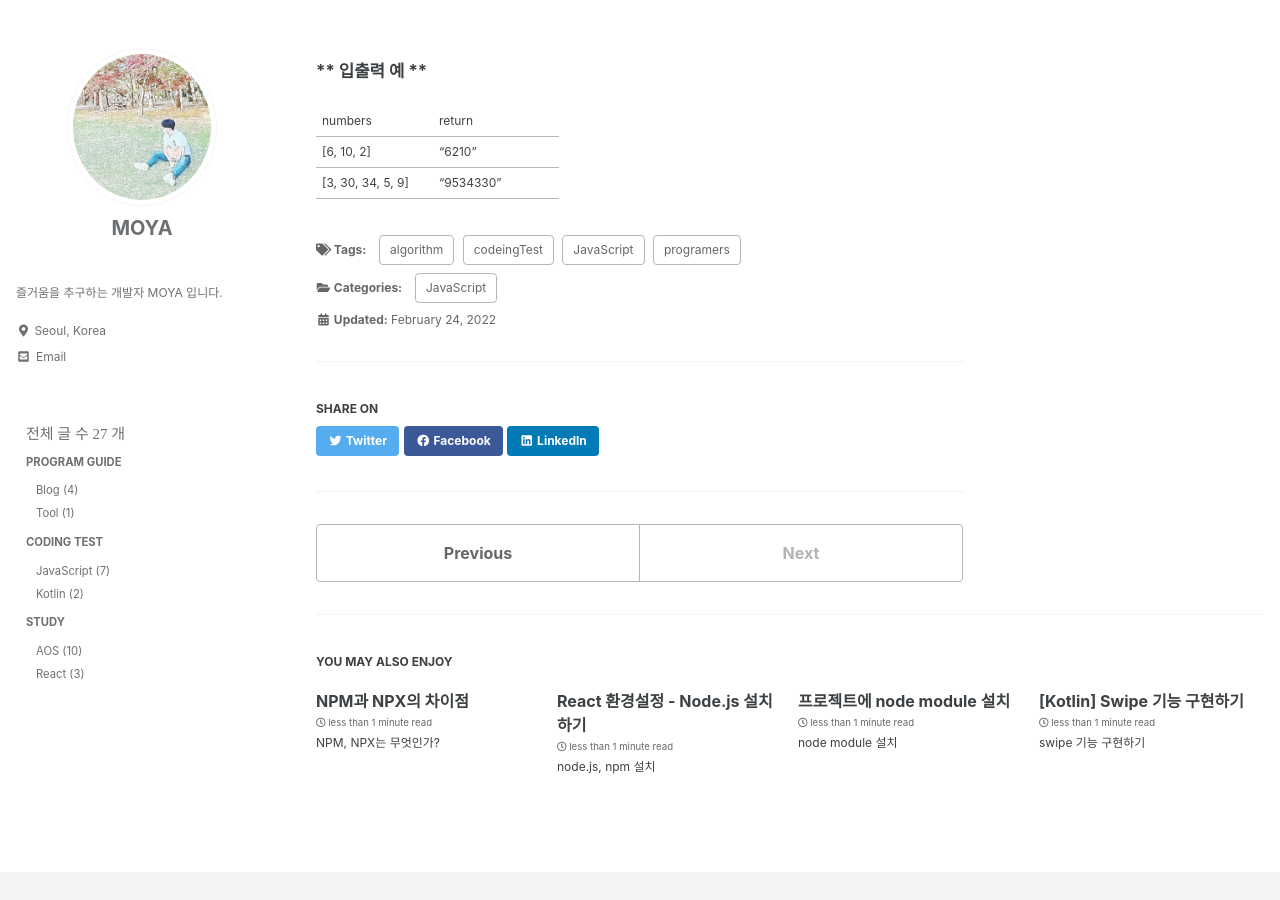
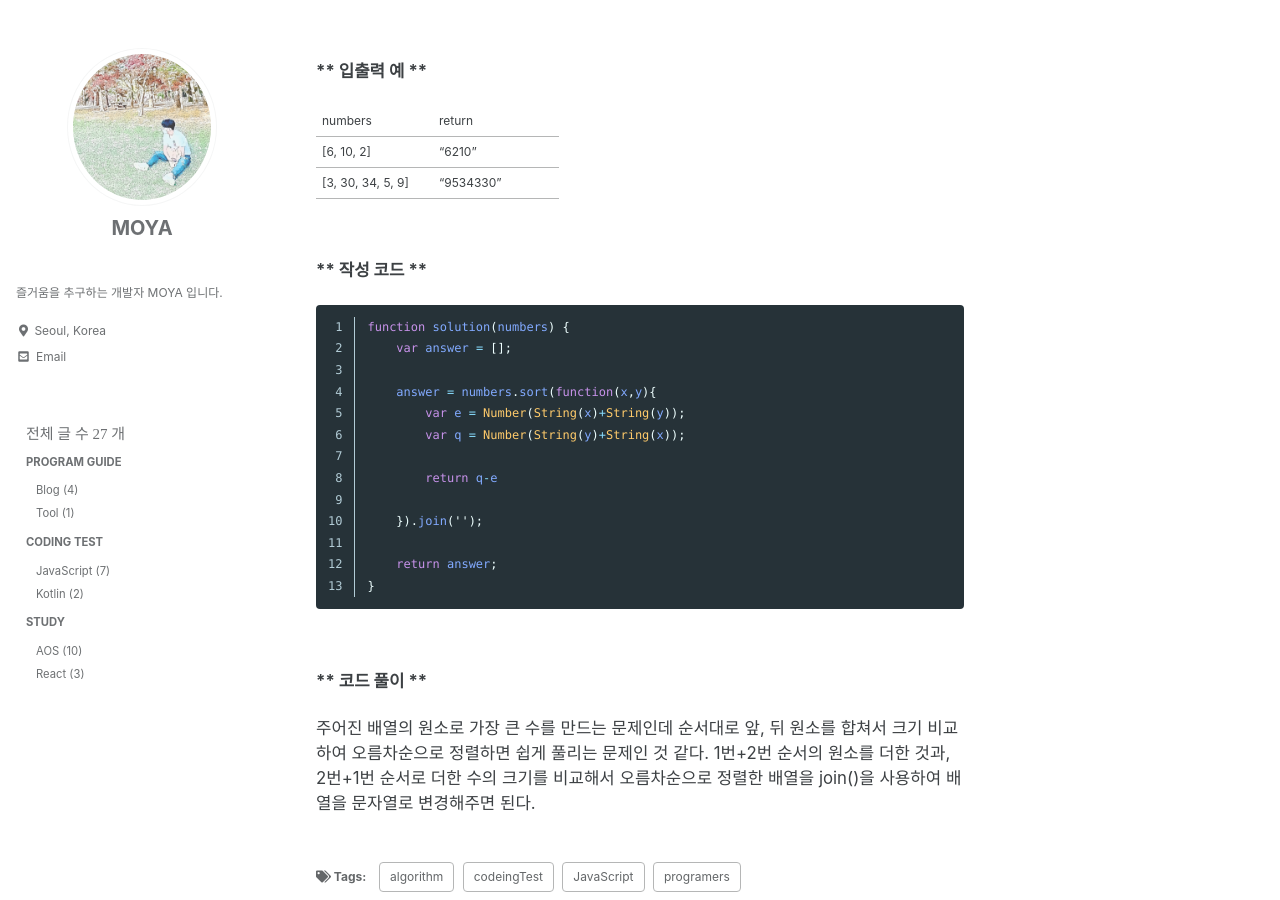
Before and after one commit to kdc7140/kdc7140.github.io, a Jekyll site: the page built from _posts/codingTest/2022-02-24-condingTest8.md, in a window 1280 px wide and 900 px high, scrolled down 550 px. Built offline with Jekyll 4.4.1, drawn with Linux system fonts in a browser that asks for light colours; cached includes are drawn as plain includes; some web fonts are replaced.

Commit message:
add answer explanation

````diff
--- a/_posts/codingTest/2022-02-24-condingTest8.md
+++ b/_posts/codingTest/2022-02-24-condingTest8.md
@@ -36,3 +36,35 @@ tags:
 |numbers|return||
 |[6, 10, 2]|"6210"|
 |[3, 30, 34, 5, 9]|"9534330"|
+
+
+<br/>
+
+
+**** 작성 코드 ****
+
+```javascript
+function solution(numbers) {
+    var answer = [];
+
+    answer = numbers.sort(function(x,y){
+        var e = Number(String(x)+String(y));
+        var q = Number(String(y)+String(x));
+
+        return q-e
+
+    }).join('');
+
+    return answer;
+}
+```
+
+
+<br/>
+
+**** 코드 풀이 ****
+
+주어진 배열의 원소로 가장 큰 수를 만드는 문제인데 순서대로 앞, 뒤 원소를 합쳐서 크기 비교하여
+오름차순으로 정렬하면 쉽게 풀리는 문제인 것 같다.
+1번+2번 순서의 원소를 더한 것과, 2번+1번 순서로 더한 수의 크기를 비교해서 오름차순으로 정렬한 배열을
+join()을 사용하여 배열을 문자열로 변경해주면 된다.
````
